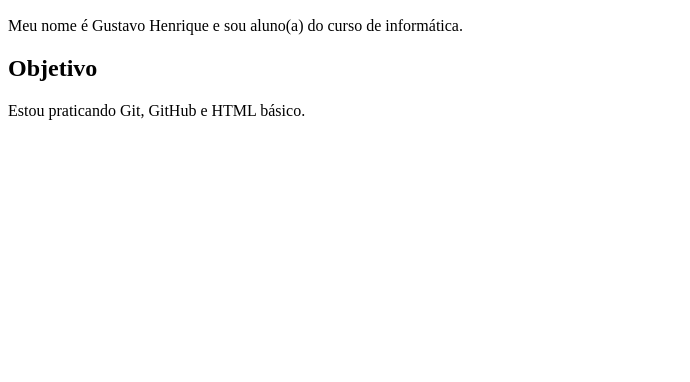
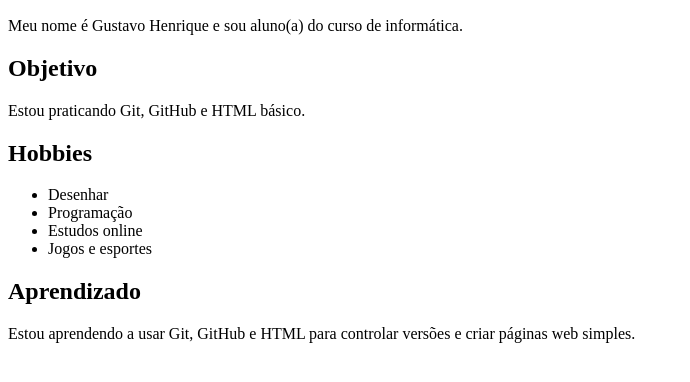
Before and after one commit to 1amGusta/atividade-github, a plain HTML site: page index.html in a window 1280 px wide. Shown: the part 110-492 px from the top of the page, without its empty margins (0-690 px from the left). Drawn offline with Linux system fonts and the light colour scheme.

Commit message:
Update index.html

```diff
--- a/index.html
+++ b/index.html
@@ -10,5 +10,15 @@
 <p>Meu nome é Gustavo Henrique e sou aluno(a) do curso de informática.</p>
 <h2>Objetivo</h2>
 <p>Estou praticando Git, GitHub e HTML básico.</p>
+<h2>Hobbies</h2>
+<ul>
+<li>Desenhar</li>
+<li>Programação</li>
+<li>Estudos online</li>
+<li>Jogos e esportes</li>
+</ul>
+<h2>Aprendizado</h2>
+<p>Estou aprendendo a usar Git, GitHub e HTML para controlar versões e criar
+páginas web simples.</p>
 </body>
 </html>
```
